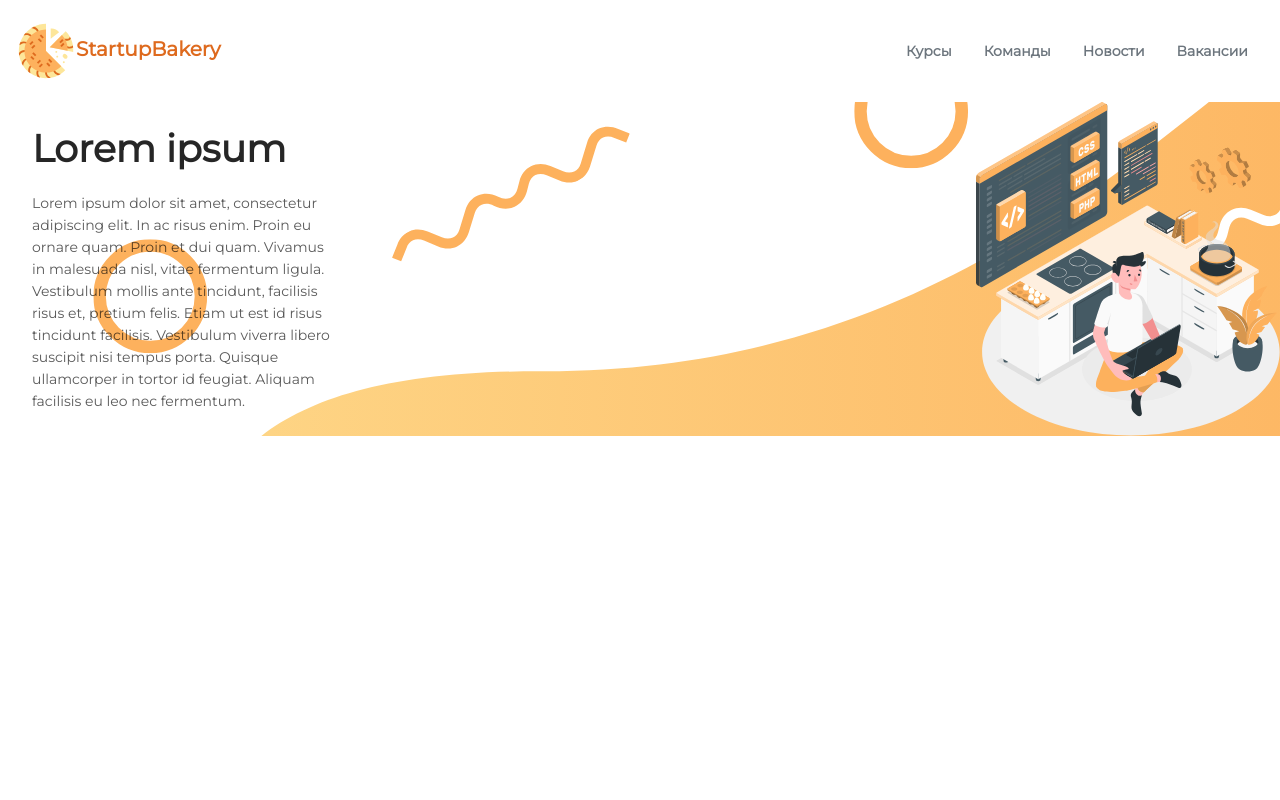
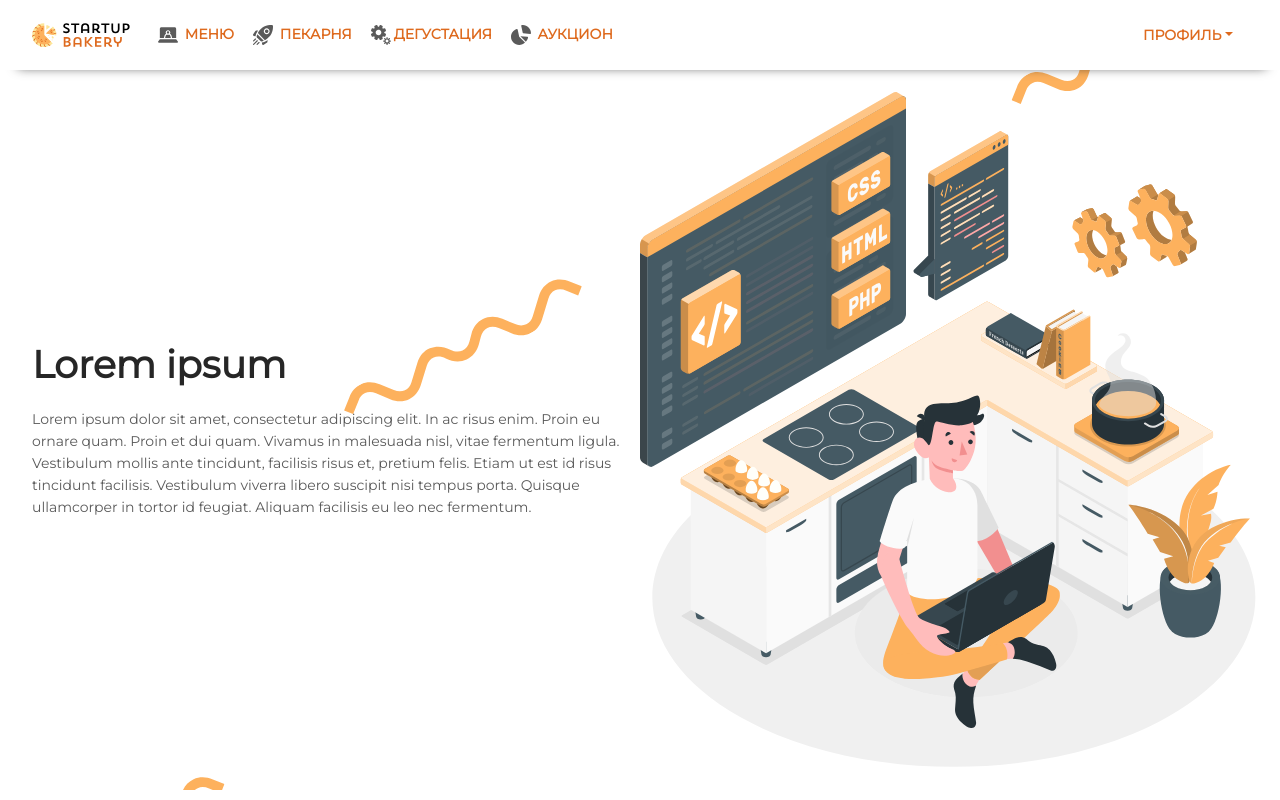
Before and after one commit to tranquilpuma830/startup-bakery, a Next.js app: page / in a window 1280 px wide. Built offline with nearby package versions, Linux system fonts and the light colour scheme.

Commit message:
Index page

```diff
--- a/containers/Header/Header.js
+++ b/containers/Header/Header.js
@@ -10,7 +10,7 @@ const Header = () => {
           <img width="100px" src="/icons/logo.svg" />
         </a>
         <button
-          className="navbar-toggler"
+          className="navbar-toggler btn"
           type="button"
           data-toggle="collapse"
           data-target="#navbarText"
--- a/pages/index.js
+++ b/pages/index.js
@@ -1,6 +1,7 @@
-import React from "react";
-import Link from "next/link";
-import { Input, Typography, Layout, Form } from "antd";
+import React from 'react';
+import Link from 'next/link';
+import Header from '../containers/Header/Header';
+import { Input, Typography, Layout, Form } from 'antd';
 
 const { Content } = Layout;
 const { Text, Title } = Typography;
@@ -15,39 +16,10 @@ const tailLayout = {
 
 export default function Home() {
   return (
-    <Layout className="cover-container d-flex h-100 mx-auto flex-column bg-white bg-half-filled">
-      <header className="masthead mb-auto">
-        <div className="inner bg-white p-3">
-          <nav className="d-flex nav nav-masthead justify-content-between align-items-center font-weight-bold">
-            <a className="navbar-brand" href="#">
-              <img
-                src="/logo.svg"
-                width="60"
-                height="60"
-                className="d-inline-block"
-                alt="Startup bakery"
-              />
-              StartupBakery
-            </a>
-            <div className="d-flex w-auto float-right text-secondary">
-              <a className="text-secondary nav-link" href="#">
-                Курсы
-              </a>
-              <a className="text-secondary nav-link" href="#">
-                Команды
-              </a>
-              <a className="text-secondary nav-link" href="#">
-                Новости
-              </a>
-              <a className="text-secondary nav-link" href="#">
-                Вакансии
-              </a>
-            </div>
-          </nav>
-        </div>
-      </header>
-      <Content className='d-flex p-4 ml-2 align-items-center bg-guy'>
-        <div className='my-auto w-25'>
+    <Layout className='cover-container d-flex h-100 mx-auto flex-column bg-white-filled'>
+      <Header />
+      <Content className='d-flex px-4 align-items-center'>
+        <div className='my-auto w-50 px-2'>
           <Title className=''>Lorem ipsum</Title>
 
           <Text>
@@ -57,6 +29,7 @@ export default function Home() {
             tempus porta. Quisque ullamcorper in tortor id feugiat. Aliquam facilisis eu leo nec fermentum.
           </Text>
         </div>
+        <div className='my-auto w-50 bg-guy' style={{ height: '90vh' }} />
       </Content>
     </Layout>
   );
--- a/styles/main.scss
+++ b/styles/main.scss
@@ -27,6 +27,7 @@
 }
 
 .bg-filled,
+.bg-white-filled,
 .bg-half-filled,
 .bg-half,
 .bg-guy {
@@ -36,6 +37,10 @@
 
 .bg-filled {
   background-image: url('/backgrounds/background-filled.svg') !important;
+}
+
+.bg-white-filled {
+  background-image: url('/backgrounds/background-white.svg') !important;
 }
 
 .bg-half-filled {
```
Also changed, not shown: public/backgrounds/background-white.svg (added).
